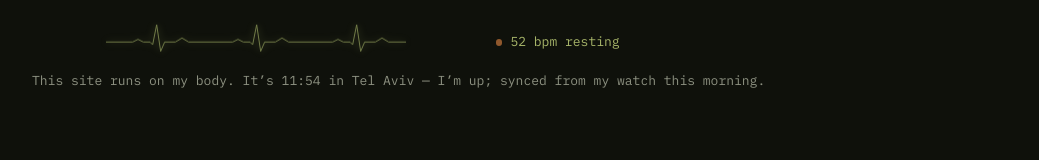
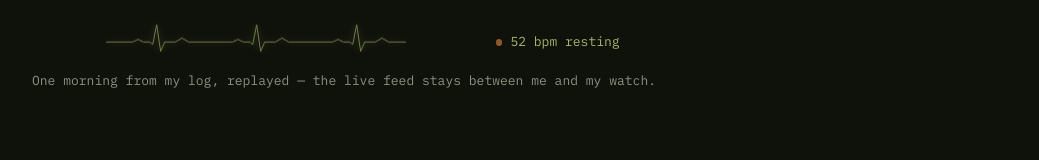
Before and after one commit to eroberts7799/portfolio, a Next.js app: page / in a window 1280 px wide. Shown: the part 772-932 px from the top of the page, without its empty margins (120-1159 px from the left). Built offline with nearby package versions, Linux system fonts and the light colour scheme; a web font is replaced by a local one.

Commit message:
Privacy: reframe alive hero as honest replay — no live sync claims, no presence status, strip wake/bed from vitals

```diff
--- a/app/components/Ecg.tsx
+++ b/app/components/Ecg.tsx
@@ -6,40 +6,16 @@ import { useEffect, useState } from "react";
 const COMPLEX =
   "M0,30 L40,30 L48,26 L56,30 L66,30 L70,34 L76,4 L82,44 L88,30 L104,30 L114,24 L124,30 L150,30";
 
-type Props = {
-  bpm: number;
-  wake: string;
-  bed: string;
-};
-
-function telAvivNow() {
-  return new Date().toLocaleTimeString("en-GB", {
-    timeZone: "Asia/Jerusalem",
-    hour: "2-digit",
-    minute: "2-digit",
-    hour12: false,
-  });
-}
-
-export default function Ecg({ bpm, wake, bed }: Props) {
+export default function Ecg({ bpm }: { bpm: number }) {
   const beatS = 60 / bpm;
   const [reduced, setReduced] = useState(false);
-  const [now, setNow] = useState<string | null>(null);
 
   useEffect(() => {
     setReduced(matchMedia("(prefers-reduced-motion: reduce)").matches);
-    setNow(telAvivNow());
-    const t = setInterval(() => setNow(telAvivNow()), 30000);
-    return () => clearInterval(t);
   }, []);
 
-  const asleep = now !== null && (now >= bed || now < wake);
   const status =
-    now === null
-      ? " "
-      : asleep
-        ? `This site runs on my body. It’s ${now} in Tel Aviv — I’m asleep; you’re seeing last night’s numbers.`
-        : `This site runs on my body. It’s ${now} in Tel Aviv — I’m up; synced from my watch this morning.`;
+    "One morning from my log, replayed — the live feed stays between me and my watch.";
 
   return (
     <div className="flex flex-wrap items-center gap-x-4 gap-y-2">
@@ -47,7 +23,7 @@ export default function Ecg({ bpm, wake, bed }: Props) {
         viewBox="0 0 450 60"
         className="h-10 w-full max-w-md"
         role="img"
-        aria-label={`Electrocardiogram trace beating at ${bpm} beats per minute — Ethan's last-synced resting heart rate`}
+        aria-label={`Electrocardiogram trace beating at ${bpm} beats per minute — a resting morning from Ethan's log`}
       >
         <g
           stroke="var(--phosphor)"
@@ -63,7 +39,11 @@ export default function Ecg({ bpm, wake, bed }: Props) {
         </g>
       </svg>
       <p className="whitespace-nowrap font-mono text-[0.8125rem] text-phosphor">
-        <span className="signal-dot mr-2" style={{ animationDuration: `${beatS}s` }} aria-hidden="true" />
+        <span
+          className="signal-dot mr-2"
+          style={{ animationDuration: `${beatS}s` }}
+          aria-hidden="true"
+        />
         {bpm} bpm resting
       </p>
       <p className="w-full font-mono text-[0.8125rem] text-dust">{status}</p>
--- a/app/page.tsx
+++ b/app/page.tsx
@@ -114,7 +114,7 @@ export default function Home() {
             below is real, running, and mine.
           </p>
           <div className="rise mt-10" style={{ animationDelay: "1200ms" }}>
-            <Ecg bpm={vitals.restingHr} wake={vitals.wake} bed={vitals.bed} />
+            <Ecg bpm={vitals.restingHr} />
           </div>
         </section>
 
--- a/data/vitals.json
+++ b/data/vitals.json
@@ -1,11 +1,9 @@
 {
-  "syncedAt": "2026-08-31T06:05:00+03:00",
+  "logDate": "a summer morning, 2026",
   "restingHr": 52,
   "sleep": { "hours": 7.5, "score": 91 },
   "plan": "leg day",
   "feelsLikeC": 27,
   "briefingAt": "06:05",
-  "wake": "05:45",
-  "bed": "21:30",
   "stub": true
 }
```
